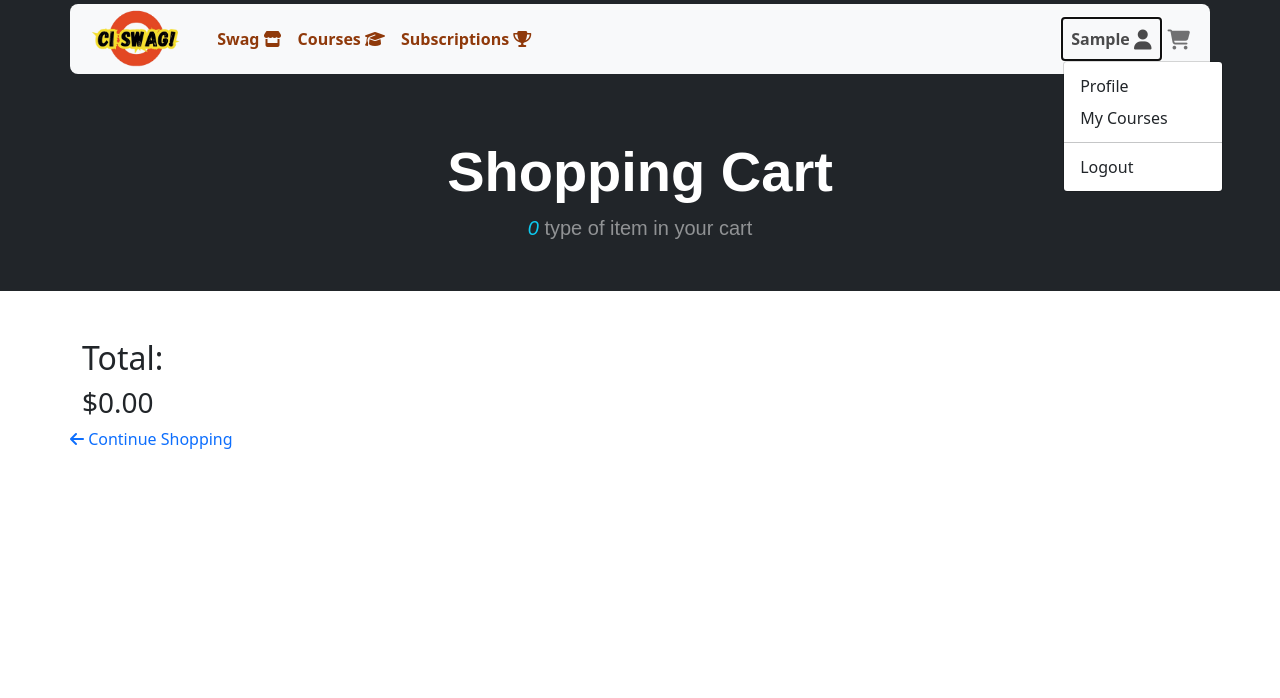
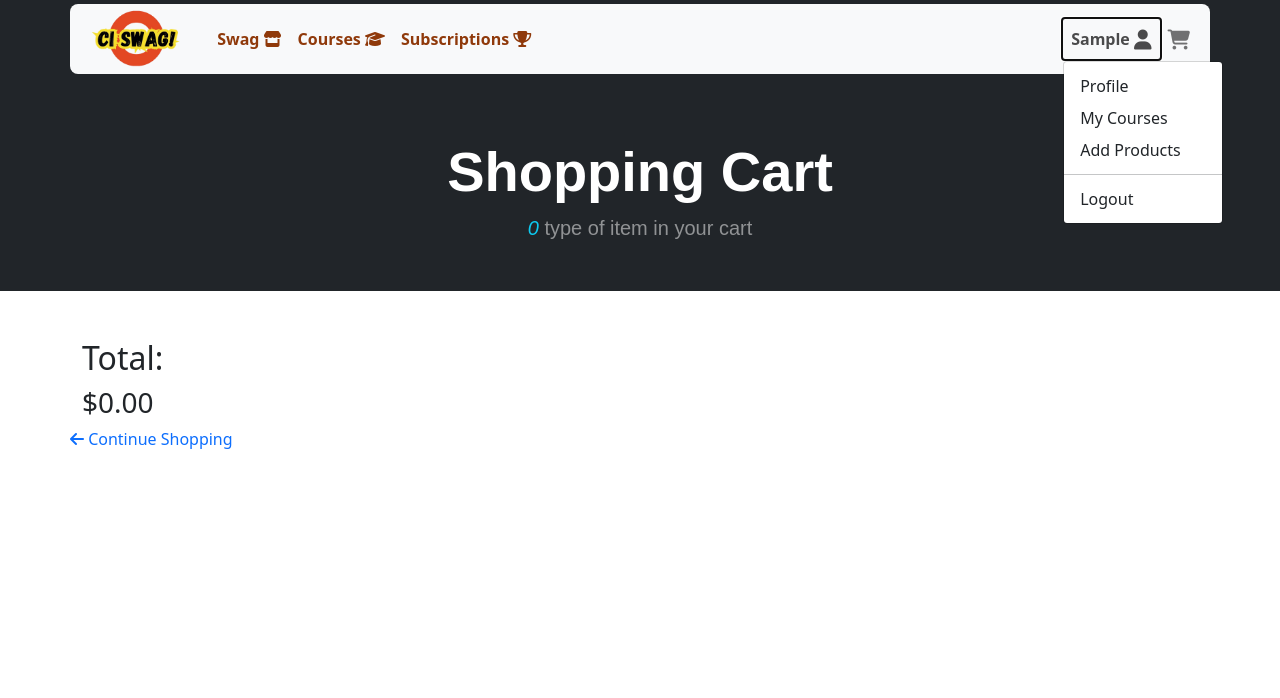
Before and after one commit to Noah-Samawi/ci-swag, a Django app: page /cart/ in a window 1280 px wide, after a click that opens the changed part. Shown: the top 698 px of the page. Run offline with Django 3.2, Linux system fonts and the light colour scheme; the visitor is signed in with stand-in values (Sample User, id 1); parts of the project's set-up code (start-up, migrations or seed data) failed here and were passed over; some libraries are stand-ins or nearby versions.

Commit message:
Update Readme with add/edit products

```diff
--- a/templates/includes/navbar.html
+++ b/templates/includes/navbar.html
@@ -111,6 +111,12 @@
                       <a class="dropdown-item" href="{% url 'my_courses' %}">My Courses</a>
                     </li>
 
+                    {% if request.user.is_superuser or request.user.profile.moderator %}
+                    <li>
+                      <a class="dropdown-item" href="{% url 'add_product' %}">Add Products</a>
+                    </li>
+                    {% endif %}
+
                     <li><hr class="dropdown-divider"></li>
 
                     <li>
@@ -133,7 +139,6 @@
                   <a class="nav-link m-0" href="{% url "view_cart" %}" aria-label="View Cart" aria-expanded="false">
                     <p class='p-0 m-0'>
                       <span class='fw-bold d-md-none'>Cart</span>
-
 
                       <i class="fas fa-shopping-cart fa-lg position-relative h5">
                       {% if cart_items|length > 0 %}
```
Also changed, not shown: README.md, documentation/images/features/addproducts.png (added).
